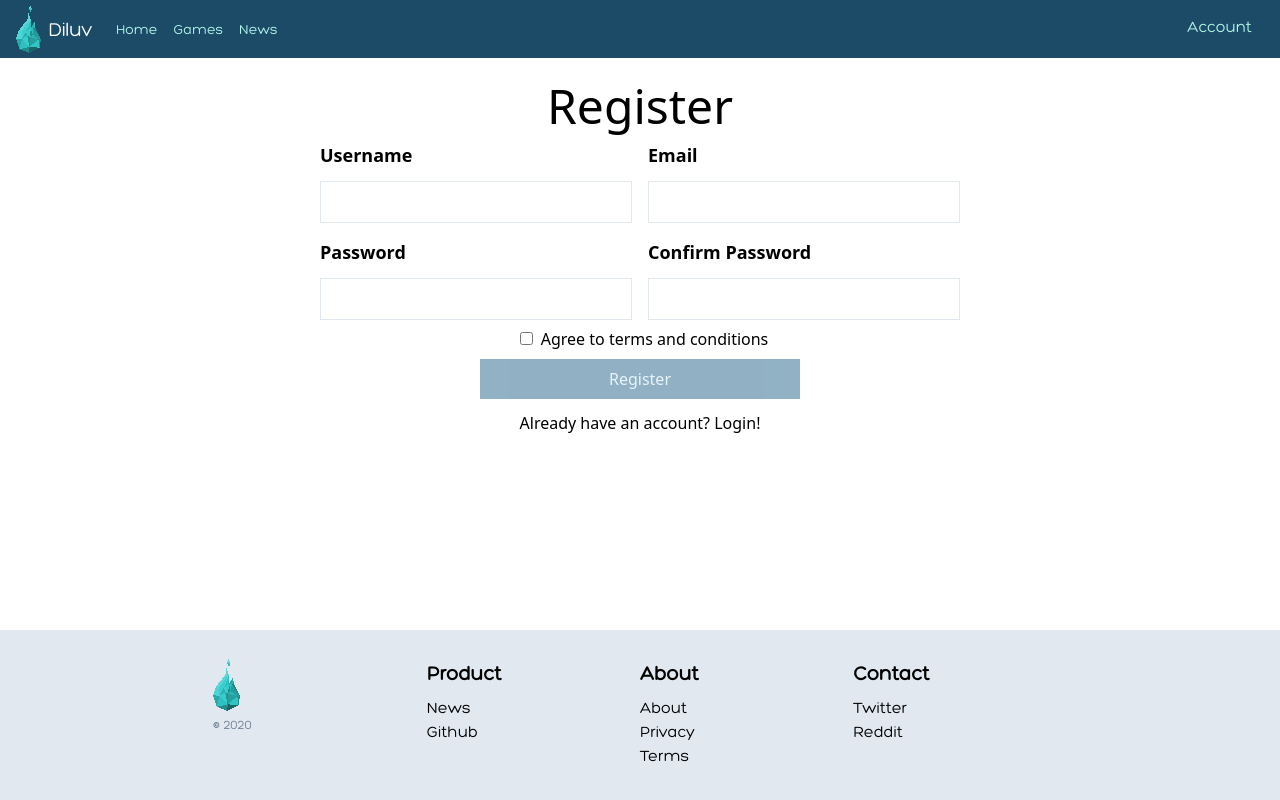
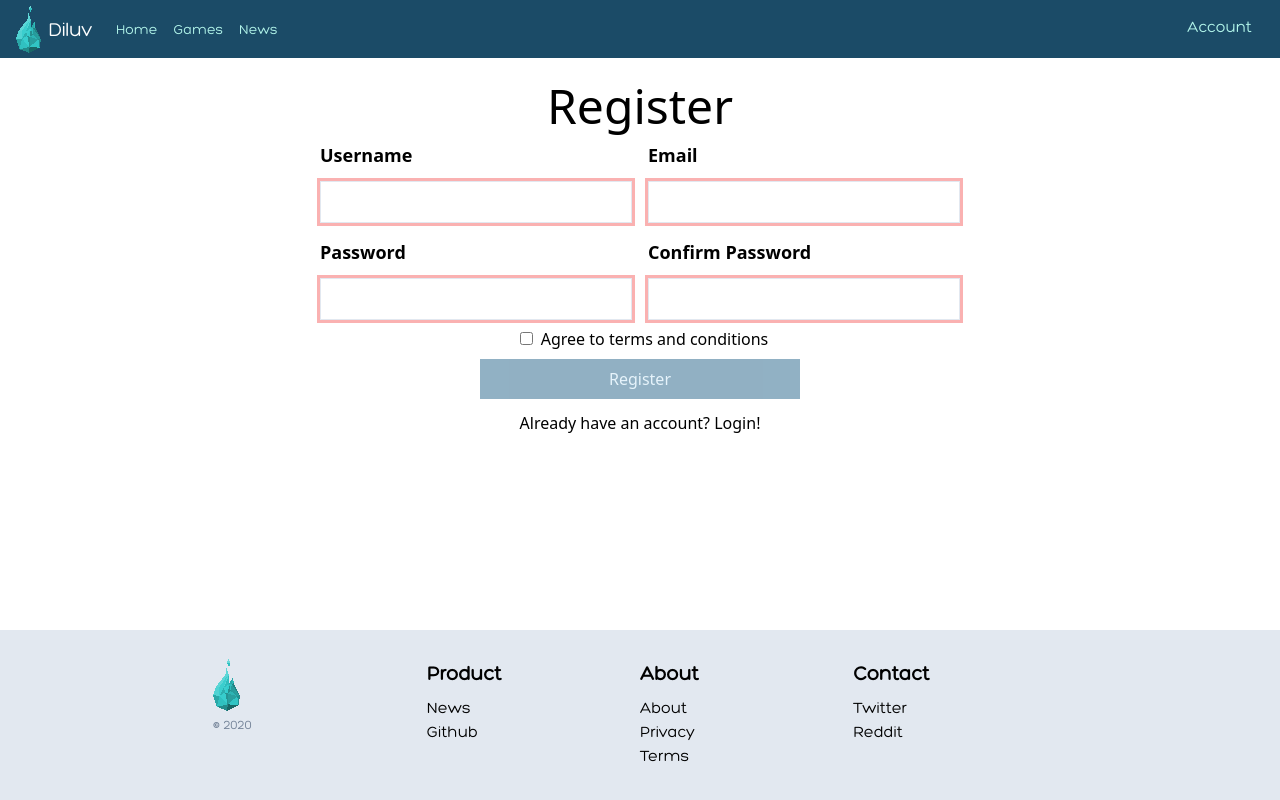
Before and after one commit to Diluv/Diluv-Website, a Next.js app: page /register in a window 1280 px wide. Built offline with nearby package versions, Linux system fonts and the light colour scheme; what axios-auth-refresh, tailwindcss-elevation, tailwindcss-spinner, tailwindcss-triangle-after would draw is missing.

Commit message:
page probably works, just needs more work

```diff
--- a/src/pages/register.tsx
+++ b/src/pages/register.tsx
@@ -1,7 +1,7 @@
 import * as React from 'react'
 import Layout from '../components/Layout'
 import {API_URL} from "../utils/api";
-import {RefObject, SyntheticEvent, useContext, useRef, useState} from "react";
+import {SyntheticEvent, useContext, useRef, useState} from "react";
 import {post} from "../utils/request";
 import {destroyCookie, parseCookies} from "nookies";
 import jwt from "jwt-decode";
@@ -9,110 +9,40 @@ import {Router} from "next/router";
 import {NextPageContext} from "next";
 import Link from "next/link";
 import {Theme} from "../utils/Contexts";
+import Alert from "../components/Alert";
 
-type RequirementTest = {
-  arguments: string,
-  body: string
+interface Fields {
+  username: HTMLInputElement,
+  email: HTMLInputElement,
+  password: HTMLInputElement,
+  passwordConfirm: HTMLInputElement,
+  terms: HTMLInputElement
 }
 
-type requirement = {
-  validMsg: string,
-  invalidMsg: string,
-  met: boolean,
-  testFunc: RequirementTest
-}
-
-type InputField = {
-  name: string,
-  displayName: string,
-  type: string,
-  value: string,
-  isValid: boolean,
-  validationRegex: string,
-  requirements: Record<string, requirement>,
-  refField?: string,
-  maxLength?: number,
-  minLength?: number
-}
-
-function register(event: React.SyntheticEvent, fields: Record<string, InputField> | null, setErrors: Function, setPostRegister: Function) {
+function register(event: React.SyntheticEvent, fields: Fields, setErrors: Function, setPostRegister: Function) {
   event.preventDefault();
-  // @ts-ignore
-  const {email, username, password, terms} = fields;
+  const {username, email, password, passwordConfirm, terms} = fields;
 
   const formData = new FormData();
   formData.append('email', email.value);
   formData.append('username', username.value);
   formData.append('password', password.value);
+  formData.append('passwordConfirm', passwordConfirm.value);
   formData.append('terms', terms.value);
   post(`${API_URL}/v1/auth/register`, formData).then(() => {
     setErrors([]);
     setPostRegister(true);
   }).catch(Error => {
-    setErrors(Error.response?.statusText);
+    let errors = [];
+    if (Error.message)
+      errors.push(Error.message);
+    if (Error.response?.statusText)
+      errors.push(Error.response?.statusText);
+    setErrors(errors);
   });
 
 
 }
-
-function allValid(fields: Record<string, InputField>) {
-  let valid = true;
-  for (let index in fields) {
-    if (!fields[index].isValid) {
-      valid = false;
-    }
-  }
-  return valid;
-}
-
-
-function handleChange(event: React.ChangeEvent<HTMLInputElement>, field: InputField, fields: Record<string, InputField>, forceUpdate: Function) {
-  for (let x in field.requirements) {
-    field.requirements[x].met = false;
-  }
-  let val = event.target.value;
-  if (event.target.type === "checkbox") {
-    val = String(event.target.checked);
-  }
-  field.value = val;
-  let valid = new RegExp(field.validationRegex).test(field.value);
-  if (field.refField) {
-    valid = valid && fields[field.refField].value === field.value;
-    field.requirements["reference"].met = valid;
-  }
-
-  let allMet = true;
-  for (let index in field.requirements) {
-    if (field.requirements[index].testFunc) {
-      let testFunc = new Function(field.requirements[index].testFunc.arguments, field.requirements[index].testFunc.body);
-      field.requirements[index].met = testFunc(field, fields);
-      if (!field.requirements[index].met) {
-        allMet = false;
-      }
-    }
-  }
-
-  field.isValid = valid && allMet;
-  forceUpdate({});
-
-}
-
-
-function fillRequirements(field: InputField): JSX.Element[] {
-  let arr: JSX.Element[] = [];
-
-  for (let x in field.requirements) {
-    let req: requirement = field.requirements[x];
-    if (req.met) {
-      arr.push(<p className={"text-success mb-0"} key={"validMsg" + x}>{req.validMsg}</p>);
-    } else {
-      arr.push(<p className={"text-danger mb-0"} key={"invalidMsg" + x}>{req.invalidMsg}</p>);
-    }
-  }
-
-  return arr;
-}
-
 
 function renderPostRegister() {
   let theme = useContext(Theme);
@@ -138,219 +68,296 @@ function renderPostRegister() {
   );
 }
 
+function showErrors(errors: string[]) {
+  let arr = [];
+  for (let error of errors) {
+    arr.push(<Alert type={"danger"} canDismiss={true} className={"w-5/6 md:w-1/2 mx-auto"} key={error + new Date().getSeconds()}> {error} </Alert>)
+  }
+  return arr;
+}
+
 // @ts-ignore
 function RegisterPage() {
   const [, forceUpdate] = useState({});
   const [errors, setErrors] = useState([]);
   const [postRegister, setPostRegister] = useState(false);
 
-  const fields: RefObject<Record<string, InputField>> = useRef({
-    "email": {
-      name: "email",
-      displayName: "Email",
-      type: "email",
-      value: "",
-      isValid: false,
-      validationRegex: `^(([^<>()\\[\\]\\\\.,;:\\s@"]+(\\.[^<>()\\[\\]\\\\.,;:\\s@"]+)*)|(".+"))@((\\[[0-9]{1,3}\\.[0-9]{1,3}\\.[0-9]{1,3}\\.[0-9]{1,3}])|(([a-zA-Z\\-0-9]+\\.)+[a-zA-Z]{2,}))$`,
-      requirements: {
-        "valid": {
-          invalidMsg: "Valid Email Address: ❌",
-          validMsg: "Valid Email Address: ✔",
-          met: false,
-          testFunc: {
-            arguments: "field, fields",
-            body: `return new RegExp(field.validationRegex).test(field.value);`
+  // const fields: RefObject<Record<string, InputField>> = useRef({
+  //   "email": {
+  //     name: "email",
+  //     displayName: "Email",
+  //     type: "email",
+  //     value: "",
+  //     isValid: false,
+  //     validationRegex: `^(([^<>()\\[\\]\\\\.,;:\\s@"]+(\\.[^<>()\\[\\]\\\\.,;:\\s@"]+)*)|(".+"))@((\\[[0-9]{1,3}\\.[0-9]{1,3}\\.[0-9]{1,3}\\.[0-9]{1,3}])|(([a-zA-Z\\-0-9]+\\.)+[a-zA-Z]{2,}))$`,
+  //     requirements: {
+  //       "valid": {
+  //         invalidMsg: "Valid Email Address: ❌",
+  //         validMsg: "Valid Email Address: ✔",
+  {/*        met: false,*/
   }
+  {/*        testFunc: {*/
   }
+  {/*          arguments: "field, fields",*/
   }
-    },
-    "username": {
-      name: "username",
-      displayName: "Username",
-      type: "string",
-      value: "",
-      isValid: false,
-      validationRegex: `^.{3,49}$`,
-      requirements: {
-        "minLength": {
-          invalidMsg: "At least 3 characters: ❌",
-          validMsg: "At least 3 characters: ✔",
-          met: false,
-          testFunc: {
-            arguments: "field, fields",
-            body: "return field.value.length >= 3;"
+  {/*          body: `return new RegExp(field.validationRegex).test(field.value);`*/
   }
-        },
-        "maxLength": {
-          invalidMsg: "Less than 50 characters: ❌",
-          validMsg: "Less than 50 characters: ✔",
-          met: false,
-          testFunc: {
-            arguments: "field, fields",
-            body: "return field.value.length <= 50;"
+  {/*        }*/
   }
+  {/*      }*/
   }
-      },
-      minLength: 3,
-      maxLength: 49
-    },
-    "password": {
-      name: "password",
-      displayName: "Password",
-      type: "password",
-      value: "",
-      isValid: false,
-      validationRegex: `^.{8,}`,
-      requirements: {
-        "minLength": {
-          invalidMsg: "At least 8 characters: ❌",
-          validMsg: "At least 8 characters: ✔",
-          testFunc: {
-            arguments: "field, fields",
-            body: "return field.value.length >= 8;"
-          },
-          met: false
-        },
-        "maxLength": {
-          invalidMsg: "Less than 70 characters: ❌",
-          validMsg: "Less than 70 characters: ✔",
-          testFunc: {
-            arguments: "field, fields",
-            body: "return field.value.length < 70;"
-          },
-          met: false
+  {/*    }*/
   }
-      },
-      minLength: 8,
-      maxLength: 70
-    },
-    "passwordConfirm": {
-      name: "passwordConfirm",
-      displayName: "Confirm Password",
-      type: "password",
-      value: "",
-      isValid: false,
-      validationRegex: `^.{8,}`,
-      refField: "password",
-      requirements: {
-        "minLength": {
-          invalidMsg: "At least 8 characters: ❌",
-          validMsg: "At least 8 characters: ✔",
-          met: false,
-          testFunc: {
-            arguments: "field, fields",
-            body: "return field.value.length >= 8;"
+  {/*  },*/
   }
-        },
-        "maxLength": {
-          invalidMsg: "Less than 70 characters: ❌",
-          validMsg: "Less than 70 characters: ✔",
-          met: false,
-          testFunc: {
-            arguments: "field, fields",
-            body: "return field.value.length < 70;"
+  //   "username": {
+  //     name: "username",
+  {/*    displayName: "Username",*/
   }
-        },
-        "reference": {
-          invalidMsg: "Passwords match: ❌",
-          validMsg: "Passwords match: ✔",
-          met: false,
-          testFunc: {
-            arguments: "field, fields",
-            body: "return fields[field.refField].value===field.value;"
+  //     type: "string",
+  //     value: "",
+  {/*    isValid: false,*/
   }
+  {/*    validationRegex: `^.{3,49}$`,*/
   }
-      },
-      minLength: 8,
-      maxLength: 69
-    },
-    "terms": {
-      name: "terms",
-      displayName: "Terms",
-      type: "checkbox",
-      value: "false",
-      isValid: false,
-      validationRegex: `true`,
-      requirements: {}
+  {/*    requirements: {*/
+  }
+  {/*      "minLength": {*/
+  }
+  {/*        invalidMsg: "At least 3 characters: ❌",*/
+  }
+  {/*        validMsg: "At least 3 characters: ✔",*/
+  }
+  {/*        met: false,*/
+  }
+  {/*        testFunc: {*/
+  }
+  //           arguments: "field, fields",
+  //           body: "return field.value.length >= 3;"
+  //         }
+  {/*      },*/
+  }
+  {/*      "maxLength": {*/
+  }
+  {/*        invalidMsg: "Less than 50 characters: ❌",*/
+  }
+  //         validMsg: "Less than 50 characters: ✔",
+  //         met: false,
+  //         testFunc: {
+  //           arguments: "field, fields",
+  {/*          body: "return field.value.length <= 50;"*/
+  }
+  {/*        }*/
+  }
+  {/*      }*/
+  }
+  {/*    },*/
+  }
+  {/*    minLength: 3,*/
+  }
+  //     maxLength: 49
+  //   },
+  {/*  "password": {*/
+  }
+  //     name: "password",
+  //     displayName: "Password",
+  //     type: "password",
+  //     value: "",
+  //     isValid: false,
+  //     validationRegex: `^.{8,}`,
+  //     requirements: {
+  //       "minLength": {
+  //         invalidMsg: "At least 8 characters: ❌",
+  //         validMsg: "At least 8 characters: ✔",
+  //         testFunc: {
+  //           arguments: "field, fields",
+  //           body: "return field.value.length >= 8;"
+  //         },
+  //         met: false
+  //       },
+  //       "maxLength": {
+  //         invalidMsg: "Less than 70 characters: ❌",
+  //         validMsg: "Less than 70 characters: ✔",
+  //         testFunc: {
+  //           arguments: "field, fields",
+  //           body: "return field.value.length < 70;"
+  //         },
+  //         met: false
+  //       }
+  //     },
+  //     minLength: 8,
+  //     maxLength: 70
+  //   },
+  //   "passwordConfirm": {
+  //     name: "passwordConfirm",
+  //     displayName: "Confirm Password",
+  //     type: "password",
+  //     value: "",
+  //     isValid: false,
+  //     validationRegex: `^.{8,}`,
+  //     refField: "password",
+  //     requirements: {
+  //       "minLength": {
+  //         invalidMsg: "At least 8 characters: ❌",
+  //         validMsg: "At least 8 characters: ✔",
+  //         met: false,
+  //         testFunc: {
+  //           arguments: "field, fields",
+  //           body: "return field.value.length >= 8;"
+  //         }
+  //       },
+  //       "maxLength": {
+  //         invalidMsg: "Less than 70 characters: ❌",
+  //         validMsg: "Less than 70 characters: ✔",
+  //         met: false,
+  //         testFunc: {
+  //           arguments: "field, fields",
+  //           body: "return field.value.length < 70;"
+  //         }
+  //       },
+  //       "reference": {
+  //         invalidMsg: "Passwords match: ❌",
+  //         validMsg: "Passwords match: ✔",
+  //         met: false,
+  //         testFunc: {
+  //           arguments: "field, fields",
+  //           body: "return fields[field.refField].value===field.value;"
+  //         }
+  //       }
+  //     },
+  //     minLength: 8,
+  //     maxLength: 69
+  //   },
+  //   "terms": {
+  //     name: "terms",
+  //     displayName: "Terms",
+  //     type: "checkbox",
+  //     value: "false",
+  //     isValid: false,
+  //     validationRegex: `true`,
+  //     requirements: {}
+  //
+  //   }
+  // });
 
-    }
-  });
+
+  const fieldUserName = useRef<HTMLInputElement>(null);
+  const fieldEmail = useRef<HTMLInputElement>(null);
+  const fieldPassword = useRef<HTMLInputElement>(null);
+  const fieldPasswordConfirm = useRef<HTMLInputElement>(null);
+  const fieldTerms = useRef<HTMLInputElement>(null);
+
+  const validUserName = useRef<boolean>(false);
+  const validEmail = useRef<boolean>(false);
+  const validPassword = useRef<boolean>(false);
+  const validPasswordConfirm = useRef<boolean>(false);
+  const validTerms = useRef<boolean>(false);
+
 
   if (postRegister) {
     return renderPostRegister();
   }
+  let theme = useContext(Theme);
+
+  let shadowValid = theme.theme === "dark" ? "shadow-valid-dark" : "shadow-valid-light";
+  let shadowInvalid = theme.theme === "dark" ? "shadow-invalid-dark" : "shadow-invalid-light";
+
   return (<Layout title="Register | Diluv">
       <div className="">
         <div className="pb-md-2 md:pt-3 text-center">
           <h1 className={"text-5xl"}>Register</h1>
         </div>
-        <form onSubmit={(e: SyntheticEvent) => register(e, fields.current, setErrors, setPostRegister)}>
+        {errors && showErrors(errors)}
+        <form onSubmit={(e: SyntheticEvent) => register(e, {
+          username: fieldUserName.current,
+          email: fieldEmail.current,
+          password: fieldPassword.current,
+          passwordConfirm: fieldPasswordConfirm.current,
+          terms: fieldTerms.current
+        } as Fields, setErrors, setPostRegister)}>
           <div className={"md:flex"}>
             <div className={"md:w-1/4 w-5/6 mx-auto md:mx-0 md:ml-auto md:pr-2 mt-3 md:mt-0"}>
-              <label className={"font-bold text-lg"}>{fields.current && fields.current.username.displayName}</label>
-              <input defaultValue={fields.current ? fields.current.username.value : ""} type={fields.current ? fields.current.username.type : ""}
-                     name={fields.current ? fields.current.username.name : ""} minLength={fields.current ? fields.current.username.minLength : 0}
-                     maxLength={fields.current ? fields.current.username.maxLength : 100}
+              <label className={"font-bold text-lg"} htmlFor={"username"}>Username</label>
+              <input defaultValue={""} type={"text"}
+                     name={"username"}
+                     minLength={3}
+                     maxLength={49}
                      onChange={(e: React.ChangeEvent<HTMLInputElement>) => {
-                       // @ts-ignore
-                       handleChange(e, fields.current.username, fields.current, forceUpdate);
+                       validUserName.current = /^.{3,49}$/.test(e.target.value);
+                       forceUpdate({});
                      }}
-                     className={"focus:outline-none focus:shadow-outline border border-gray-300 mt-3 py-2 px-4 block w-full text-black"}/>
+                     id={"username"}
+                     ref={fieldUserName}
+                     className={"focus:outline-none focus:shadow-outline border border-gray-300 mt-3 py-2 px-4 block w-full text-black " + (validUserName.current ? "focus:shadow-valid " + shadowValid : "focus:shadow-invalid " + shadowInvalid)}/>
             </div>
             <div className={"md:w-1/4 w-5/6 mx-auto md:mx-0 md:mr-auto md:pl-2 mt-3 md:mt-0"}>
-              <label className={"font-bold text-lg"}>{fields.current ? fields.current.email.displayName : ""}</label>
-              <input defaultValue={fields.current ? fields.current.email.value : ""} type={fields.current ? fields.current.email.type : ""}
-                     name={fields.current ? fields.current.email.name : ""} minLength={fields.current ? fields.current.email.minLength : 0}
-                     maxLength={fields.current ? fields.current.email.maxLength : 100}
+              <label className={"font-bold text-lg"} htmlFor={"email"}>Email</label>
+              <input defaultValue={""} type={"text"}
+                     name={"username"}
                      onChange={(e: React.ChangeEvent<HTMLInputElement>) => {
-                       // @ts-ignore
-                       handleChange(e, fields.current.email, fields.current, forceUpdate);
+                       validEmail.current = /^\w+([.-]?\w+)*@\w+([.-]?\w+)*(\.\w{2,3})+$/.test(e.target.value);
+                       forceUpdate({});
                      }}
-                     className={"focus:outline-none focus:shadow-outline border border-gray-300 mt-3 py-2 px-4 block w-full text-black"}/>
+                     ref={fieldEmail}
+                     id={"email"}
+                     className={"focus:outline-none focus:shadow-outline border border-gray-300 mt-3 py-2 px-4 block w-full text-black " + (validEmail.current ? "focus:shadow-valid " + shadowValid : "focus:shadow-invalid " + shadowInvalid)}/>
             </div>
           </div>
           <div className={"md:flex md:pt-4"}>
             <div className={"md:w-1/4 w-5/6 mx-auto md:mx-0 md:ml-auto md:pr-2 mt-3 md:mt-0"}>
-              <label className={"font-bold text-lg"}>{fields.current ? fields.current.password.displayName : ""}</label>
-              <input defaultValue={fields.current ? fields.current.password.value : ""} type={fields.current ? fields.current.password.type : ""}
-                     name={fields.current ? fields.current.password.name : ""} minLength={fields.current ? fields.current.password.minLength : 0}
-                     maxLength={fields.current ? fields.current.password.maxLength : 100}
+              <label className={"font-bold text-lg"} htmlFor={"password"}>Password</label>
+              <input defaultValue={""} type={"password"}
+                     name={"password"}
+                     minLength={8}
+                     maxLength={70}
                      onChange={(e: React.ChangeEvent<HTMLInputElement>) => {
-                       // @ts-ignore
-                       handleChange(e, fields.current.password, fields.current, forceUpdate);
+                       let validLength = /^.{8,}/.test(e.target.value);
+                       //TODO maybe more here, like forcing characters
+                       validPassword.current = validLength;
+                       forceUpdate({});
                      }}
-                     className={"focus:outline-none focus:shadow-outline border border-gray-300 mt-3 py-2 px-4 block w-full text-black"}/>
+                     id={"password"}
+                     ref={fieldPassword}
+                     className={"focus:outline-none focus:shadow-outline border border-gray-300 mt-3 py-2 px-4 block w-full text-black " + (validPassword.current ? "focus:shadow-valid " + shadowValid : "focus:shadow-invalid " + shadowInvalid)}/>
             </div>
             <div className={"md:w-1/4 w-5/6 mx-auto md:mx-0 md:mr-auto md:pl-2 mt-3 md:mt-0"}>
-              <label className={"font-bold text-lg"}>{fields.current ? fields.current.passwordConfirm.displayName : ""}</label>
-              <input defaultValue={fields.current ? fields.current.passwordConfirm.value : ""}
-                     type={fields.current ? fields.current.passwordConfirm.type : ""} name={fields.current ? fields.current.passwordConfirm.name : ""}
-                     minLength={fields.current ? fields.current.passwordConfirm.minLength : 0}
-                     maxLength={fields.current ? fields.current.passwordConfirm.maxLength : 100}
+              <label className={"font-bold text-lg"} htmlFor={"passwordConfirm"}>Confirm Password</label>
+              <input defaultValue={""}
+                     type={"password"} name={"passwordConfirm"}
+                     minLength={8}
+                     maxLength={70}
                      onChange={(e: React.ChangeEvent<HTMLInputElement>) => {
-                       // @ts-ignore
-                       handleChange(e, fields.current.passwordConfirm, fields.current, forceUpdate);
+                       let valid = false;
+                       if (fieldPassword.current) {
+                         if (e.target.value === fieldPassword.current.value) {
+                           valid = true;
+                         }
+                       }
+                       validPasswordConfirm.current = valid;
+                       forceUpdate({});
                      }}
-                     className={"focus:outline-none focus:shadow-outline border border-gray-300 mt-3 py-2 px-4 block w-full text-black"}/>
+                     id={"passwordConfirm"}
+                     ref={fieldPasswordConfirm}
+                     className={"focus:outline-none focus:shadow-outline border border-gray-300 mt-3 py-2 px-4 block w-full text-black " + (validPasswordConfirm.current ? "focus:shadow-valid " + shadowValid : "focus:shadow-invalid " + shadowInvalid)}/>
             </div>
           </div>
-          <div className={"md:w-1/4 w-5/6 mx-auto md:pl-2 mt-3 md:mt-0"}>
+          <div className={"md:w-full w-5/6 mx-auto md:pl-2 mt-3 md:mt-0"}>
             <div className={"text-center"}>
-              <input defaultValue={fields.current ? fields.current.terms.value : ""}
-                     type={fields.current ? fields.current.terms.type : ""} name={fields.current ? fields.current.terms.name : ""}
-                     minLength={fields.current ? fields.current.terms.minLength : 0}
-                     maxLength={fields.current ? fields.current.terms.maxLength : 100}
-                     defaultChecked={fields.current ? fields.current.terms.value === "true" : false}
+              <input defaultValue={"false"}
+                     type={"checkbox"} name={"terms"}
+                     defaultChecked={false}
                      onChange={(e: React.ChangeEvent<HTMLInputElement>) => {
-                       // @ts-ignore
-                       handleChange(e, fields.current.terms, fields.current, forceUpdate);
+                       validTerms.current = e.target.checked;
+                       forceUpdate({});
                      }}
+                     id={"terms"}
+                     ref={fieldTerms}
                      className={"focus:outline-none focus:shadow-outline mt-3 mr-2"}/>
-              <label className={"text-md"}>Agree to terms and conditions</label>
+              <label htmlFor={"terms"} className={"text-md"}>Agree to terms and conditions</label>
             </div>
           </div>
           <div className={"md:w-1/4 w-5/6 mx-auto mt-2"}>
-            <button disabled type={"submit"}
+            <button disabled={!(validTerms.current.valueOf() && validPasswordConfirm.current.valueOf() && validPassword.current.valueOf() && validEmail.current.valueOf() && validUserName.current.valueOf())} type={"submit"}
                     className={"block bg-diluv-700 disabled:bg-diluv-700 hover:bg-diluv-500 text-diluv-200 disabled:text-diluv-200 hover:text-white p-2 w-full transition-colors duration-200 ease-in disabled:opacity-50 disabled:cursor-not-allowed"}>Register
             </button>
           </div>
```
Lines whose indentation alone changed are shown as unchanged.
